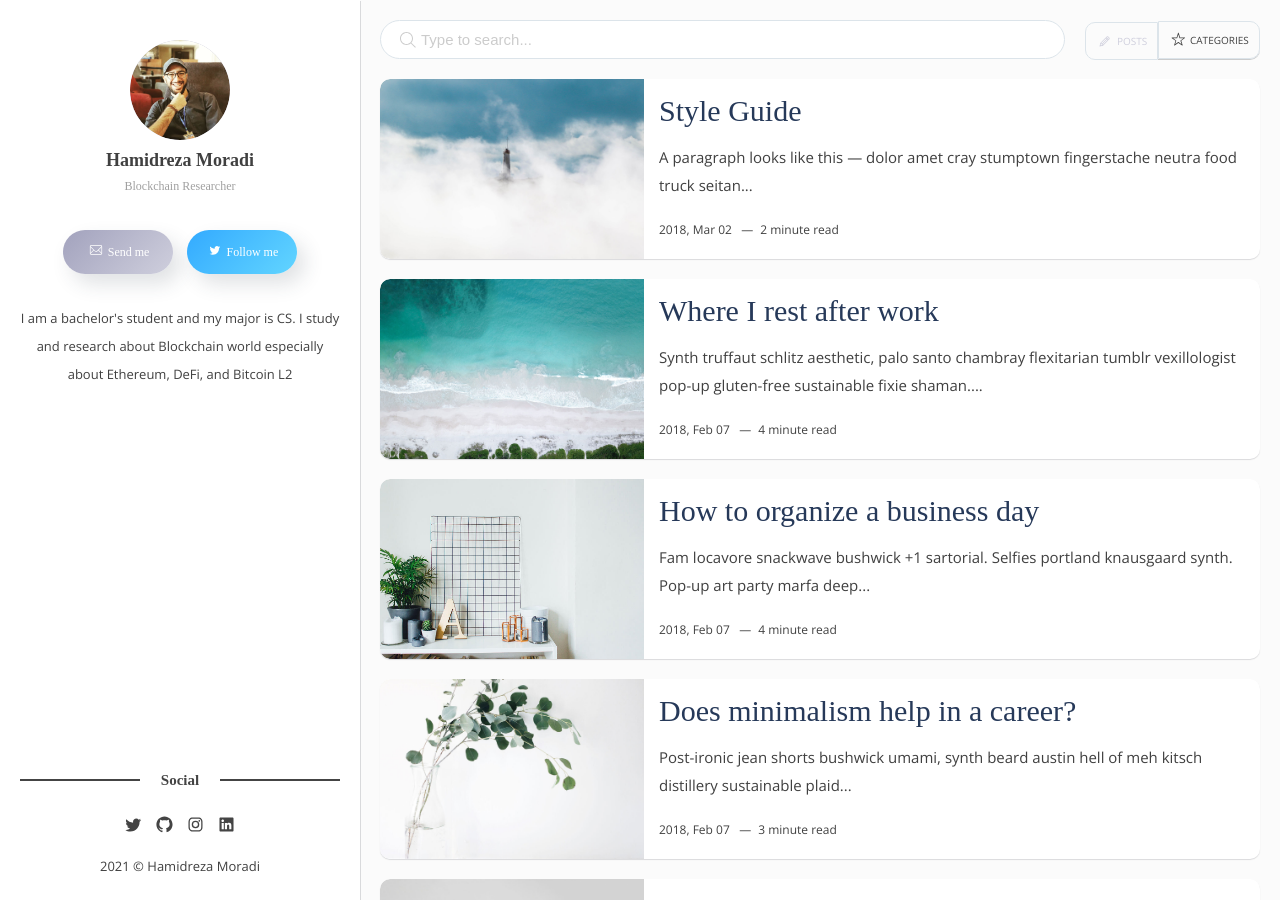
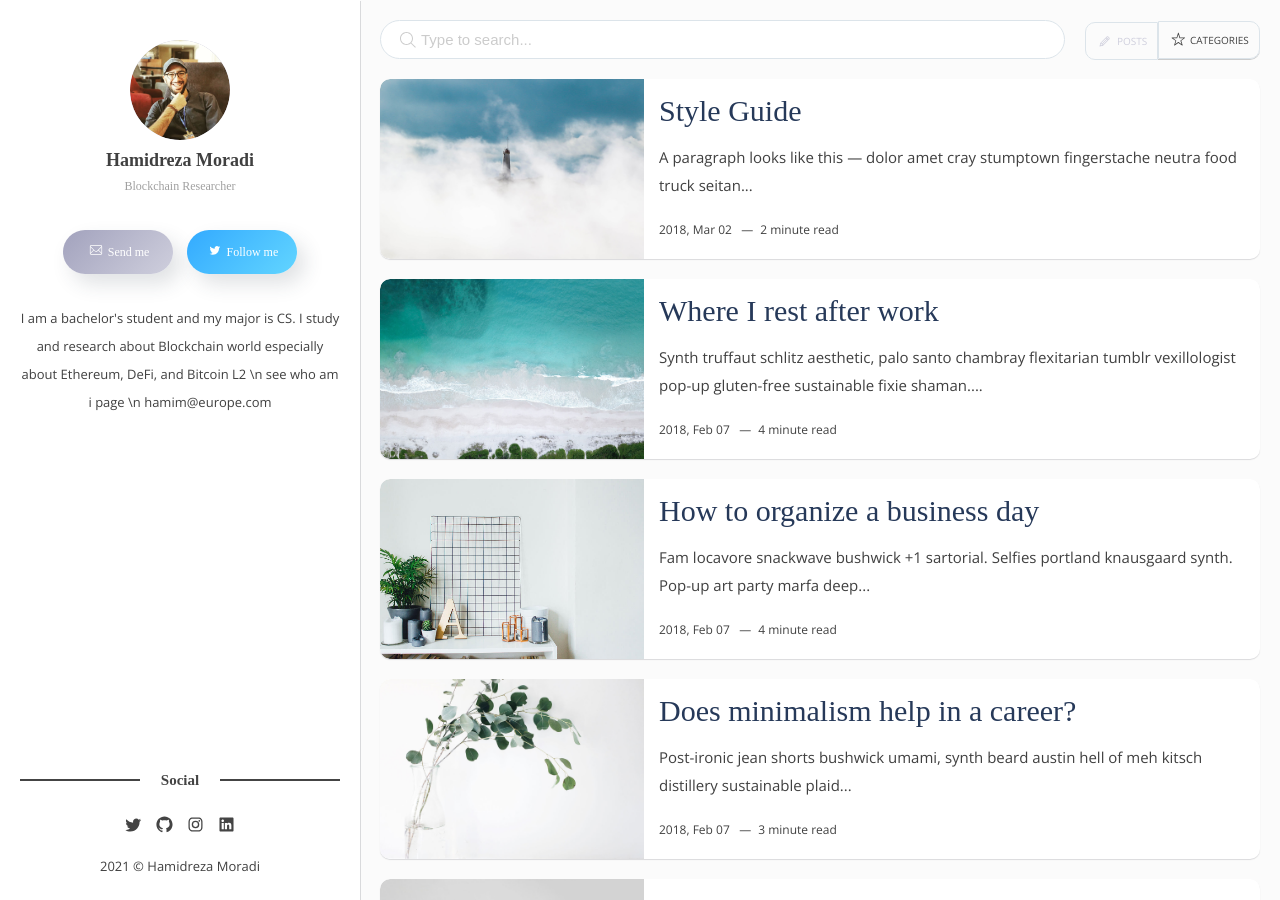
Before and after one commit to irnb/irnb.github.io, a Jekyll site: the page built from index.html, in a window 1280 px wide and 900 px high. Built offline with Jekyll 4.4.1, drawn with Linux system fonts in a browser that asks for light colours; some web fonts are replaced; the list of posts is cut into pages by our own code.

Commit message:
change config test

```diff
--- a/_config.yml
+++ b/_config.yml
@@ -9,7 +9,7 @@ author-image:   1.jpg
 author-job:     Blockchain Researcher
 author-email:   hamid@europe.com # Add your email for contant form.
 author-twitter: newbateni2 # Add your twitter account
-about-author:  I am a bachelor's student and my major is CS. I study and research about Blockchain world especially about Ethereum, DeFi, and Bitcoin L2
+about-author:  I am a bachelor's student and my major is CS. I study and research about Blockchain world especially about Ethereum, DeFi, and Bitcoin L2 \n see who am i page \n hamim@europe.com
 
 # Social settings
 social-twitter:   newbateni2
```
